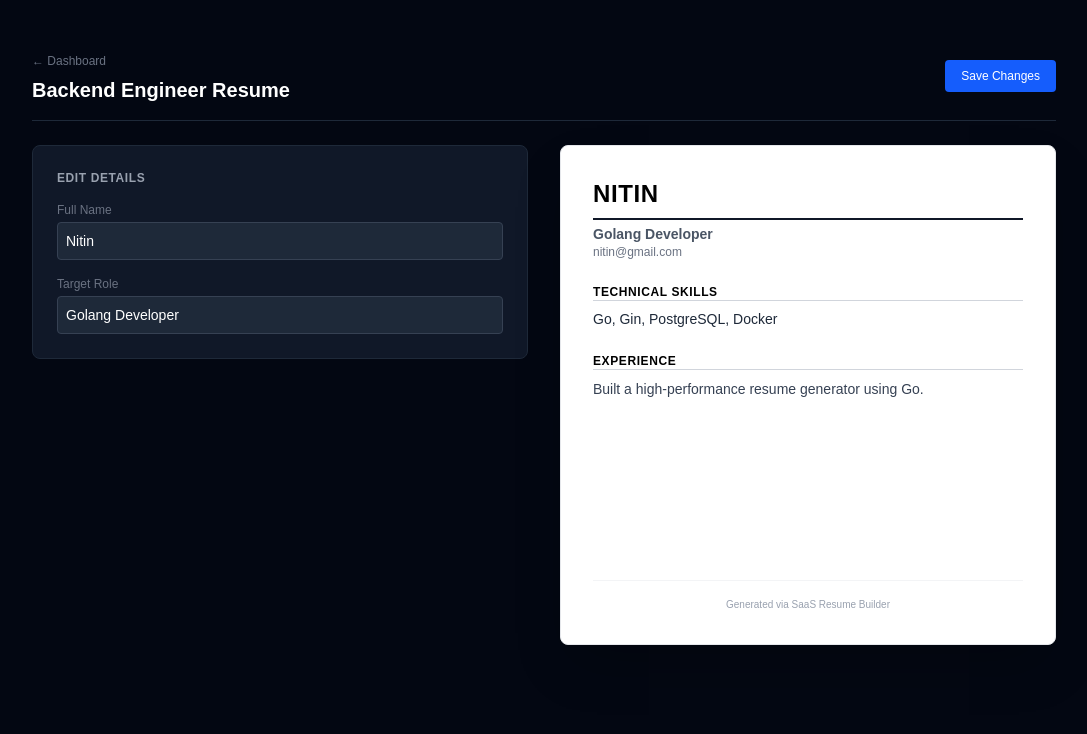
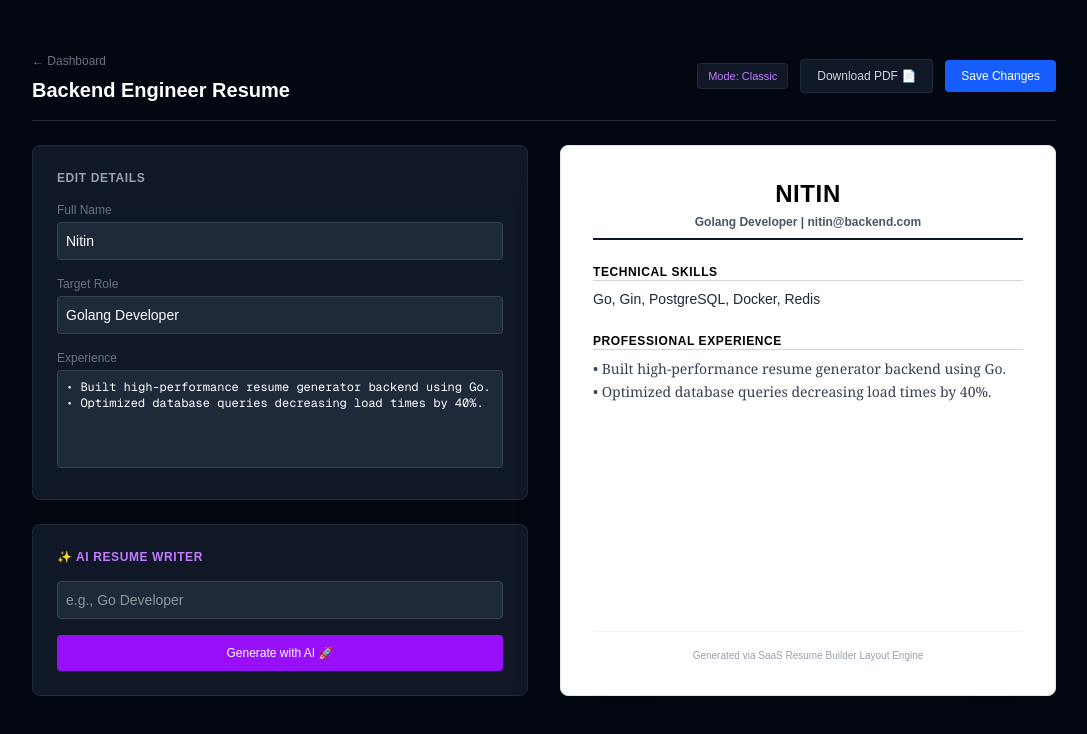
Before and after one commit to nitin-787/resume-generator, a Next.js app in the folder web/: page /editor/1 in a window 1280 px wide. Shown: the top 734 px of the page, without its empty margins (96-1183 px from the left). Built offline with nearby package versions, Linux system fonts and the light colour scheme.

Commit message:
feat: Enhance resume editor with AI generation and PDF download functionality
- Added AI resume generation feature based on user-defined roles.
- Implemented PDF download functionality using html-to-image and jsPDF.
- Updated resume data structure to include templateId.

```diff
--- a/web/app/editor/[id]/page.tsx
+++ b/web/app/editor/[id]/page.tsx
@@ -6,6 +6,7 @@ import { useRouter, useParams } from "next/navigation";
 interface ResumeData {
   id: string;
   title: string;
+  templateId: string;
   content: {
     name: string;
     email: string;
@@ -18,48 +19,46 @@ interface ResumeData {
 export default function EditorPage() {
   const router = useRouter();
   const pathParams = useParams();
-
-  // ID ko nikal kar string mein convert kiya
   const targetId = pathParams?.id ? String(pathParams.id) : "";
 
   const [resume, setResume] = useState<ResumeData | null>(null);
   const [loading, setLoading] = useState(true);
+  const [aiRole, setAiRole] = useState("");
+  const [aiLoading, setAiLoading] = useState(false);
+  const [pdfLoading, setPdfLoading] = useState(false);
 
   useEffect(() => {
-    // 1. Ek dum hardcore fallback dictionary banayi loop ke andar hi
     const localMock: Record<string, ResumeData> = {
       "1": {
         id: "1",
         title: "Backend Engineer Resume",
+        templateId: "1",
         content: {
           name: "Nitin",
-          email: "nitin@gmail.com",
+          email: "nitin@backend.com",
           role: "Golang Developer",
-          skills: ["Go", "Gin", "PostgreSQL", "Docker"],
-          experience: "Built a high-performance resume generator using Go.",
+          skills: ["Go", "Gin", "PostgreSQL", "Docker", "Redis"],
+          experience:
+            "• Built high-performance resume generator backend using Go.\n• Optimized database queries decreasing load times by 40%.",
         },
       },
       "2": {
         id: "2",
         title: "Frontend Intern Resume",
+        templateId: "2",
         content: {
-          name: "Nitin",
-          email: "nitin@gmail.com",
+          name: "Nitin Kumar",
+          email: "nitin@frontend.com",
           role: "Frontend Engineer",
-          skills: ["React", "Next.js", "TypeScript", "Tailwind"],
+          skills: ["React", "Next.js", "TypeScript", "Tailwind CSS"],
           experience:
-            "Developed interactive dashboards with Next.js App Router.",
+            "• Developed interactive responsive dashboards with Next.js App Router.\n• Implemented state locking mechanism bypassing hydration bugs.",
         },
       },
     };
 
-    console.log("Effect ke andar targetId:", targetId);
-
     if (targetId) {
-      // Agar Next.js URL se ":1" ya kuch ganda la raha h toh usko saaf kiya
       const cleanId = targetId.replace(":", "");
-      console.log("Cleaned ID for matching:", cleanId);
-
       const data = localMock[cleanId];
       if (data) {
         setResume(data);
@@ -70,12 +69,120 @@ export default function EditorPage() {
     }
   }, [targetId]);
 
+  // 👉 Modern Lab/Oklch Proof PDF Downloader
+  const handleDownloadPDF = async () => {
+    if (!resume || typeof window === "undefined") return;
+    setPdfLoading(true);
+
+    try {
+      // Dynamic imports for modern canvas packages
+      const { toPng } = await import("html-to-image");
+      const { jsPDF } = await import("jspdf");
+
+      const element = document.getElementById("resume-pdf-area");
+      if (!element) {
+        alert("Resume sheet nahi mili bhai!");
+        setPdfLoading(false);
+        return;
+      }
+
+      // 1. Convert HTML element to high-quality PNG (Bypasses CSS lab() engine crashes)
+      const dataUrl = await toPng(element, {
+        quality: 1.0,
+        pixelRatio: 2, // Retains extreme crisp sharpness
+        style: {
+          transform: "scale(1)",
+          transformOrigin: "top left",
+        },
+      });
+
+      // 2. Create standard professional A4 PDF page setup
+      const pdf = new jsPDF({
+        orientation: "portrait",
+        unit: "mm",
+        format: "a4",
+      });
+
+      const imgWidth = 210; // Standard A4 width in mm
+      const pageHeight = 295; // Standard A4 height in mm
+      const imgHeight = (element.offsetHeight * imgWidth) / element.offsetWidth;
+
+      let heightLeft = imgHeight;
+      let position = 0;
+
+      // 3. Inject image snapshot into clean document vector
+      pdf.addImage(
+        dataUrl,
+        "PNG",
+        0,
+        position,
+        imgWidth,
+        imgHeight,
+        undefined,
+        "FAST",
+      );
+      heightLeft -= pageHeight;
+
+      // Multi-page handling guard if experience overflows
+      while (heightLeft >= 0) {
+        position = heightLeft - imgHeight;
+        pdf.addPage();
+        pdf.addImage(
+          dataUrl,
+          "PNG",
+          0,
+          position,
+          imgWidth,
+          imgHeight,
+          undefined,
+          "FAST",
+        );
+        heightLeft -= pageHeight;
+      }
+
+      // 4. Trigger download
+      pdf.save(`${resume.content.name.replace(/\s+/g, "_")}_Resume.pdf`);
+    } catch (err) {
+      console.error("New PDF engine failed:", err);
+      alert("PDF download failed inside modern canvas handler!");
+    } finally {
+      setPdfLoading(false);
+    }
+  };
+
+  const handleAiGenerate = () => {
+    if (!aiRole) return alert("Pehle koi role toh daalo bhai!");
+    setAiLoading(true);
+    setTimeout(() => {
+      let generatedPoints = "";
+      const roleLower = aiRole.toLowerCase();
+
+      if (roleLower.includes("backend") || roleLower.includes("go")) {
+        generatedPoints =
+          "• Developed scalable RESTful APIs using Go, improving response times by 30%.\n• Containerized application workflows using Docker.";
+      } else {
+        generatedPoints =
+          "• Built responsive user interfaces using Next.js and Tailwind CSS.\n• Integrated REST APIs seamlessly.";
+      }
+
+      if (resume) {
+        setResume({
+          ...resume,
+          content: {
+            ...resume.content,
+            experience: resume.content.experience + "\n" + generatedPoints,
+          },
+        });
+      }
+      setAiLoading(false);
+      setAiRole("");
+    }, 1200);
+  };
+
   if (loading) {
     return (
       <div className="min-h-screen bg-gray-950 text-white flex items-center justify-center">
-        <p className="text-sm tracking-wider animate-pulse text-gray-400">
         Loading Workspace...
-        </p>
       </div>
     );
   }
@@ -84,13 +191,9 @@ export default function EditorPage() {
     return (
       <div className="min-h-screen bg-gray-950 text-white flex flex-col items-center justify-center space-y-4">
         <p className="text-red-400 font-medium">404: Resume Not Found bhai!</p>
-        <p className="text-xs text-gray-500">
-          URL se final aayi hui ID yeh hai:{" "}
-          <span className="text-gray-300">{targetId}</span>
-        </p>
         <button
           onClick={() => router.push("/dashboard")}
-          className="bg-gray-900 border border-gray-800 text-xs px-4 py-2 rounded hover:bg-gray-800 transition"
+          className="bg-gray-900 border border-gray-800 text-xs px-4 py-2 rounded"
         >
           ← Back to Dashboard
         </button>
@@ -101,7 +204,7 @@ export default function EditorPage() {
   return (
     <div className="min-h-screen bg-gray-950 text-white p-6 md:p-12">
       <div className="max-w-5xl mx-auto space-y-6">
-        {/* Top Navigation */}
+        {/* Navigation Controls */}
         <div className="flex justify-between items-center border-b border-gray-800 pb-4">
           <div>
             <span
@@ -112,20 +215,33 @@ export default function EditorPage() {
             </span>
             <h1 className="text-xl font-bold mt-1">{resume.title}</h1>
           </div>
+          <div className="flex items-center gap-3">
+            <span className="text-[11px] bg-gray-900 border border-gray-800 px-2.5 py-1 rounded text-purple-400 font-medium">
+              Mode: {resume.templateId === "1" ? "Classic" : "Tech Pro Grid"}
+            </span>
+
+            <button
+              onClick={handleDownloadPDF}
+              disabled={pdfLoading}
+              className="bg-gray-900 border border-gray-800 hover:bg-gray-800 text-gray-300 text-xs px-4 py-2 rounded font-medium transition disabled:text-gray-600"
+            >
+              {pdfLoading ? "Generating..." : "Download PDF 📄"}
+            </button>
+
             <button className="bg-blue-600 hover:bg-blue-700 text-white text-xs px-4 py-2 rounded font-medium transition">
               Save Changes
             </button>
           </div>
+        </div>
 
-        {/* Editor Workspace Split View */}
+        {/* Workspace Split View */}
         <div className="grid grid-cols-1 md:grid-cols-2 gap-8">
-          {/* Left Panel: Form Inputs */}
+          {/* Left Inputs Panel */}
           <div className="space-y-6">
             <div className="bg-gray-900 border border-gray-800 p-6 rounded-lg space-y-4">
               <h2 className="text-gray-400 uppercase tracking-wider text-xs font-semibold">
                 Edit Details
               </h2>
-
               <div>
                 <label className="block text-xs text-gray-500 mb-1">
                   Full Name
@@ -139,10 +255,9 @@ export default function EditorPage() {
                       content: { ...resume.content, name: e.target.value },
                     })
                   }
-                  className="w-full p-2 rounded bg-gray-800 border border-gray-700 text-sm text-white focus:outline-none focus:border-blue-500"
+                  className="w-full p-2 rounded bg-gray-800 border border-gray-700 text-sm text-white focus:outline-none"
                 />
               </div>
-
               <div>
                 <label className="block text-xs text-gray-500 mb-1">
                   Target Role
@@ -156,24 +271,69 @@ export default function EditorPage() {
                       content: { ...resume.content, role: e.target.value },
                     })
                   }
-                  className="w-full p-2 rounded bg-gray-800 border border-gray-700 text-sm text-white focus:outline-none focus:border-blue-500"
+                  className="w-full p-2 rounded bg-gray-800 border border-gray-700 text-sm text-white focus:outline-none"
+                />
+              </div>
+              <div>
+                <label className="block text-xs text-gray-500 mb-1">
+                  Experience
+                </label>
+                <textarea
+                  rows={5}
+                  value={resume.content.experience}
+                  onChange={(e) =>
+                    setResume({
+                      ...resume,
+                      content: {
+                        ...resume.content,
+                        experience: e.target.value,
+                      },
+                    })
+                  }
+                  className="w-full p-2 rounded bg-gray-800 border border-gray-700 text-sm text-white focus:outline-none font-mono text-xs whitespace-pre-line resize-none"
                 />
               </div>
             </div>
+
+            {/* AI Writer */}
+            <div className="bg-gray-900 border border-gray-800 p-6 rounded-lg space-y-4">
+              <h2 className="text-purple-400 uppercase tracking-wider text-xs font-semibold">
+                ✨ AI Resume Writer
+              </h2>
+              <input
+                type="text"
+                value={aiRole}
+                onChange={(e) => setAiRole(e.target.value)}
+                placeholder="e.g., Go Developer"
+                className="w-full p-2 rounded bg-gray-800 border border-gray-700 text-sm text-white focus:outline-none"
+              />
+              <button
+                onClick={handleAiGenerate}
+                disabled={aiLoading}
+                className="w-full bg-purple-600 hover:bg-purple-700 text-white text-xs font-medium p-2.5 rounded transition disabled:bg-gray-800"
+              >
+                {aiLoading ? "AI thinking..." : "Generate with AI 🚀"}
+              </button>
+            </div>
           </div>
 
-          {/* Right Panel: Live Preview Sheet */}
-          <div className="bg-white text-black p-8 rounded-lg shadow-2xl min-h-[500px] flex flex-col justify-between border border-gray-200">
-            <div>
-              <h1 className="text-2xl font-bold border-b-2 border-gray-900 pb-2 uppercase tracking-wide">
+          {/* LIVE PREVIEW SHEET (Target Area) 🎨 */}
+          <div
+            id="resume-pdf-area"
+            className="bg-white text-black p-8 rounded-lg shadow-2xl min-h-[550px] flex flex-col justify-between border border-gray-200"
+          >
+            {/* Template 1 */}
+            {resume.templateId === "1" && (
+              <div className="space-y-6">
+                <div className="border-b-2 border-gray-900 pb-2 text-center">
+                  <h1 className="text-2xl font-bold uppercase tracking-wide">
                     {resume.content.name}
                   </h1>
-              <p className="text-sm font-semibold text-gray-600 mt-1">
-                {resume.content.role}
+                  <p className="text-xs font-semibold text-gray-600 mt-1">
+                    {resume.content.role} | {resume.content.email}
                   </p>
-              <p className="text-xs text-gray-500">{resume.content.email}</p>
-
-              <div className="mt-6">
+                </div>
+                <div>
                   <h3 className="font-bold border-b border-gray-300 uppercase text-xs tracking-wider mb-2">
                     Technical Skills
                   </h3>
@@ -181,19 +341,59 @@ export default function EditorPage() {
                     {resume.content.skills.join(", ")}
                   </p>
                 </div>
-
-              <div className="mt-6">
+                <div>
                   <h3 className="font-bold border-b border-gray-300 uppercase text-xs tracking-wider mb-2">
-                  Experience
+                    Professional Experience
                   </h3>
-                <p className="text-sm text-gray-700 leading-relaxed">
+                  <p className="text-sm text-gray-700 leading-relaxed whitespace-pre-line font-serif">
                     {resume.content.experience}
                   </p>
                 </div>
               </div>
+            )}
+
+            {/* Template 2 */}
+            {resume.templateId === "2" && (
+              <div className="space-y-6">
+                <div className="bg-slate-900 text-white p-4 rounded -mx-4 -mt-4">
+                  <h1 className="text-2xl font-extrabold tracking-tight uppercase">
+                    {resume.content.name}
+                  </h1>
+                  <p className="text-xs text-blue-400 font-mono mt-0.5">
+                    {resume.content.role} // {resume.content.email}
+                  </p>
+                </div>
+
+                <div className="grid grid-cols-3 gap-4 pt-2">
+                  <div className="col-span-1 border-r border-gray-200 pr-3 space-y-2">
+                    <h3 className="font-extrabold text-xs uppercase tracking-wide text-gray-900">
+                      Core Tech
+                    </h3>
+                    <div className="flex flex-wrap gap-1">
+                      {resume.content.skills.map((s, idx) => (
+                        <span
+                          key={idx}
+                          className="text-[11px] bg-gray-100 px-2 py-0.5 rounded font-mono text-gray-700 border border-gray-200"
+                        >
+                          {s}
+                        </span>
+                      ))}
+                    </div>
+                  </div>
+                  <div className="col-span-2 space-y-2">
+                    <h3 className="font-extrabold text-xs uppercase tracking-wide text-gray-900 border-b pb-1">
+                      Projects & Experience
+                    </h3>
+                    <p className="text-xs text-gray-700 leading-relaxed whitespace-pre-line font-mono">
+                      {resume.content.experience}
+                    </p>
+                  </div>
+                </div>
+              </div>
+            )}
 
             <div className="text-center text-[10px] text-gray-400 border-t pt-4 border-gray-100 mt-8">
-              Generated via SaaS Resume Builder
+              Generated via SaaS Resume Builder Layout Engine
             </div>
           </div>
         </div>
--- a/web/package.json
+++ b/web/package.json
@@ -9,6 +9,8 @@
     "lint": "eslint"
   },
   "dependencies": {
+    "html-to-image": "^1.11.13",
+    "jspdf": "^4.2.1",
     "next": "16.1.0",
     "react": "^19.2.3",
     "react-dom": "19.2.3"
```
Also changed, not shown: web/app/dashboard/page.tsx (+87 -31 lines), 1 other file (tests, documents, lock files or other folders). Lines whose indentation alone changed are shown as unchanged.
